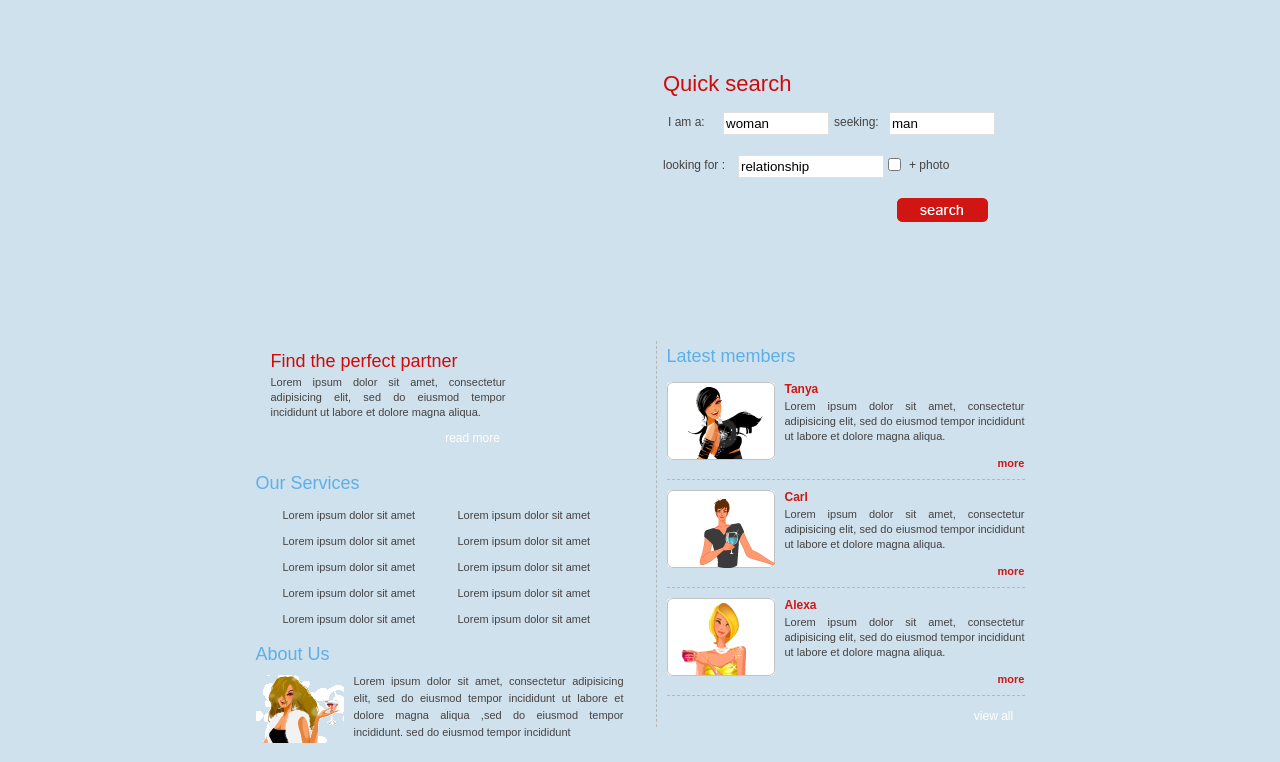
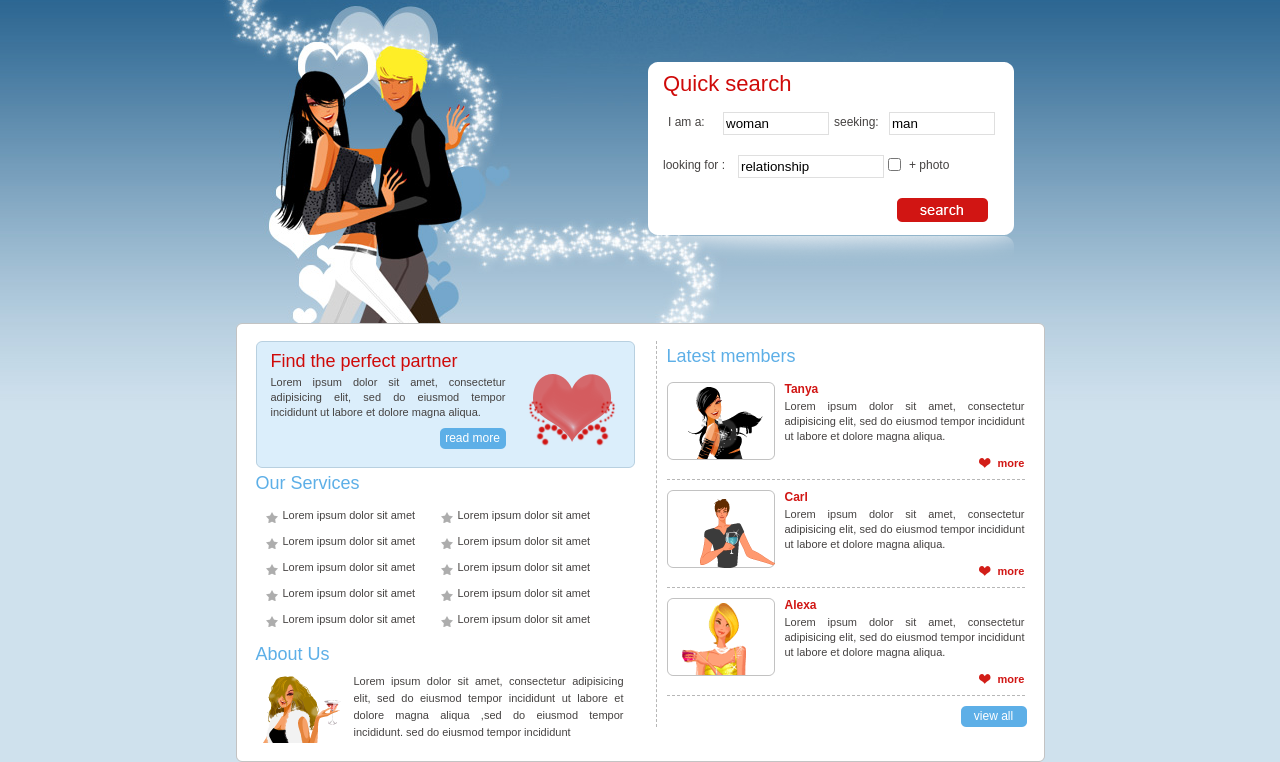
Before and after one commit to dipesh76/dipesh76.github.io, a plain HTML site: page index.html in a window 1280 px wide. Shown: the part 94-856 px from the top of the page. Drawn offline with Linux system fonts and the light colour scheme.

Commit message:
Update style.css

```diff
--- a/style.css
+++ b/style.css
@@ -1,5 +1,5 @@
 body {
-background:url(images/bg.jpg) repeat-x top #cfe1ed;
+background:url(bg.jpg) repeat-x top #cfe1ed;
 margin:0px;
 padding:0px;
 font-family:Arial, Helvetica, sans-serif;
@@ -32,7 +32,7 @@ clear:both;
 width:850px;
 height:auto;
 margin:auto;
-background:url(images/main_bg.jpg) no-repeat center top #cfe1ed;
+background:url(main_bg.jpg) no-repeat center top #cfe1ed;
 }
 #header{
 width:850px;
@@ -60,16 +60,16 @@ list-style:none;display:inline;float:left;width:auto;padding:0 7px 0 7px;font-si
 float:left;text-decoration:none;padding:0 0 0 17px; margin:0px;color:#fff;
 }
 #menu ul li a:hover{
-float:left;text-decoration:none;padding:0 0 0 17px; margin:0px;color:#fff; background:url(images/menu_heart.gif) no-repeat left;
+float:left;text-decoration:none;padding:0 0 0 17px; margin:0px;color:#fff; background:url(menu_heart.gif) no-repeat left;
 }
 #menu ul li a.current{
-float:left;text-decoration:none;padding:0 0 0 17px; margin:0px;color:#fff; background:url(images/menu_heart.gif) no-repeat left;
+float:left;text-decoration:none;padding:0 0 0 17px; margin:0px;color:#fff; background:url(menu_heart.gif) no-repeat left;
 }
 /*-------------search_tab----------------*/
 .search_tab{
 width:367px;
 height:207px;
-background:url(images/search_tab_bg.png) no-repeat center;
+background:url(search_tab_bg.png) no-repeat center;
 float:right;
 margin:70px 50px 0 0;
 }
@@ -115,9 +115,9 @@ margin:auto;
 clear:both;
 padding:55px 0 0 0;
 }
-.center_top_bg{width:809px;height:8px;background:url(images/center_top_bg.gif) no-repeat center bottom;}
-.center_bottom_bg{width:809px;height:8px;background:url(images/center_bottom_bg.gif) no-repeat center top;}
-.center_bg{width:809px;height: auto;background:url(images/center_bg.gif) repeat-y center;}
+.center_top_bg{width:809px;height:8px;background:url(center_top_bg.gif) no-repeat center bottom;}
+.center_bottom_bg{width:809px;height:8px;background:url(center_bottom_bg.gif) no-repeat center top;}
+.center_bg{width:809px;height: auto;background:url(center_bg.gif) repeat-y center;}
 
 /*---------------------main_content------------------*/
 .left_content{
@@ -129,7 +129,7 @@ padding:10px 0 10px 20px;
 .partner_box{
 width:379px;
 height:127px;
-background:url(images/left_banner.gif) no-repeat center;
+background:url(left_banner.gif) no-repeat center;
 }
 .left_banner_content{
 width:235px;
@@ -157,7 +157,7 @@ list-style:none;width: auto;height: auto;padding:0px;
 }
 ul.list li a{
 height: 16px; width: auto; display:block;padding:0 0 0 17px; margin:5px 10px 10px 0;color:#454241;text-align:left;font-size:11px;
-background:url(images/star.gif) no-repeat left;text-decoration:none;
+background:url(star.gif) no-repeat left;text-decoration:none;
 }
 ul.list li a:hover{
 height: 16px; width: auto;text-decoration:underline;color: #454241;
@@ -181,7 +181,7 @@ margin:5px 0 0 0;
 text-align:center;
 line-height:21px;
 color:#fff;
-background:url(images/read_more.gif) no-repeat center;
+background:url(read_more.gif) no-repeat center;
 }
 a.view_all {
 width:66px;
@@ -193,7 +193,7 @@ margin:10px 10px 0 0;
 text-align:center;
 line-height:21px;
 color:#fff;
-background:url(images/view_all.gif) no-repeat center;
+background:url(view_all.gif) no-repeat center;
 }
 a.more {
 display:block;
@@ -204,7 +204,7 @@ font-weight:bold;
 margin:10px 0 0 0;
 padding:0 0 0 20px;
 color:#d11614;
-background:url(images/red_heart.gif) no-repeat left;
+background:url(red_heart.gif) no-repeat left;
 }
 
 .member_tab{
```
